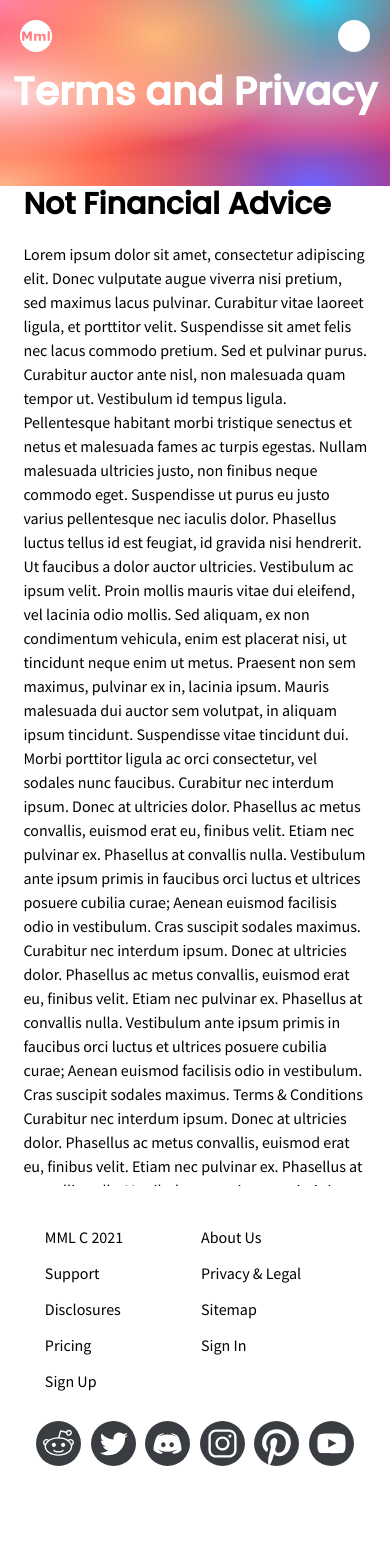
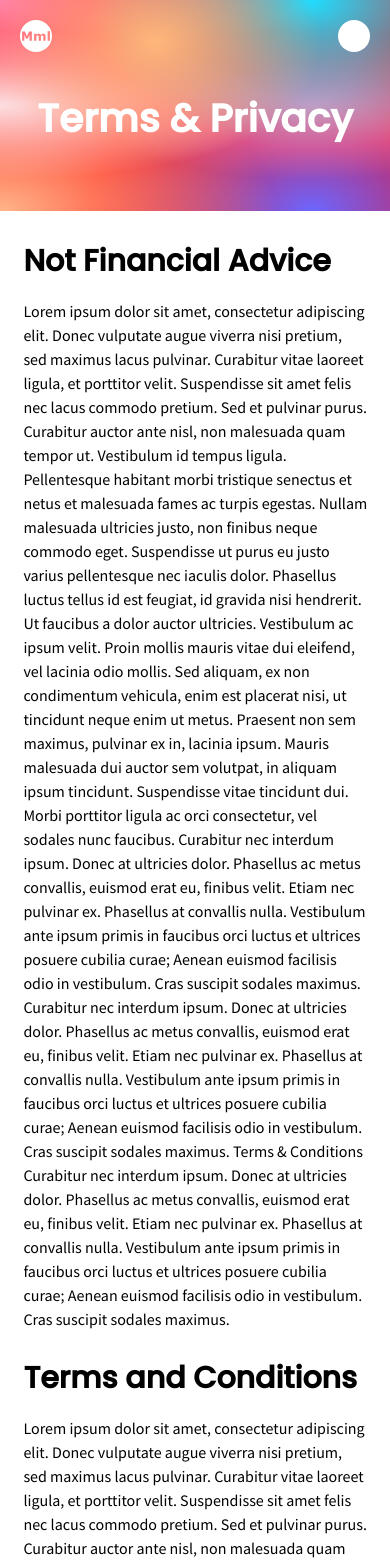
Before and after one commit to jonkarrer/market_maker, a Next.js app: page /support/terms in a window 390 px wide. Shown: the top 1564 px of the page. Before the commit the page ends 1505 px from the top, so only its background shows below. Built offline with nearby package versions, Linux system fonts and the light colour scheme.

Commit message:
support page complete

```diff
--- a/components/Footer.tsx
+++ b/components/Footer.tsx
@@ -17,7 +17,7 @@ const Footer = () => (
       </nav>
       <nav
         id="home_nav-icons"
-        className="flex justify-around my-4 sm:justify-evenly sm:w-2/3 mx-auto"
+        className="flex justify-around my-5 sm:justify-evenly sm:w-2/3 mx-auto"
       >
         <a href="">
           <img src="/assets/Social/reddit-dk.svg" alt="reddit icon" />
--- a/components/Gradient.tsx
+++ b/components/Gradient.tsx
@@ -6,9 +6,9 @@ const SupportGradient = ({ title }: IGradient) => (
   <div>
     <div
       id="home_page-one-gradient"
-      className="text-white font-semibold flex items-center h-22vh sm:h-43vh sm:min-h-gradient"
+      className="text-white font-semibold flex items-center h-25vh sm:h-43vh sm:min-h-gradient"
     >
-      <h1 className="mx-auto sm:mb-18 md:mb-20 xl:mb-24 text-mobile-h sm:text-6xl">
+      <h1 className="mx-auto mt-7 sm:mb-18 md:mb-20 xl:mb-24 text-mobile-h sm:text-6xl">
         {title}
       </h1>
     </div>
--- a/components/Nav.tsx
+++ b/components/Nav.tsx
@@ -51,8 +51,8 @@ export default function Nav() {
               </Link>
             </ul>
             <div className="absolute bottom-28 font-semibold w-full h-1/12 flex justify-around ite ">
-              <Link href="sign-up">Sign Up</Link>
-              <Link href="sign-in">Sign In</Link>
+              <Link href="/sign-up">Sign Up</Link>
+              <Link href="/sign-in">Sign In</Link>
             </div>
           </div>
         </div>
--- a/pages/support/terms.tsx
+++ b/pages/support/terms.tsx
@@ -32,7 +32,7 @@ const Terms = () => {
   };
   return (
     <div className="h-auto sticky top-0">
-      <Gradient title="Terms and Privacy" />
+      <Gradient title="Terms & Privacy" />
       <div
         id="page-container"
         className="flex h-auto rounded-3xl sm:py-16 sm:w-11/12 md:w-4/5 max-w-screen-xl m-auto sm:-mt-20 md:-mt-32 xl:-mt-36 bg-white"
@@ -84,7 +84,7 @@ const Terms = () => {
         <div
           ref={container}
           onScroll={handleScroll}
-          className="ml-6% h-1000px sm:mt-5 overflow-y-auto pb-32 lg:pb-72"
+          className="ml-6% h-auto mt-8 sm:h-screen sm:mt-5 overflow-y-auto pb-32 lg:pb-72"
         >
           <h2 id="finance" className="text-3xl font-bold mb-5 sm:text-4xl">
             Not Financial Advice
--- a/tailwind.config.js
+++ b/tailwind.config.js
@@ -14,7 +14,7 @@ module.exports = {
         '10vh' : '10vh',
         '11vh' : '11vh',
         'square' : '23vh',
-        '22vh' : '22vh',
+        '25vh' : '25vh',
         '43vh' : '43vh',
       },
       minHeight: {
```
